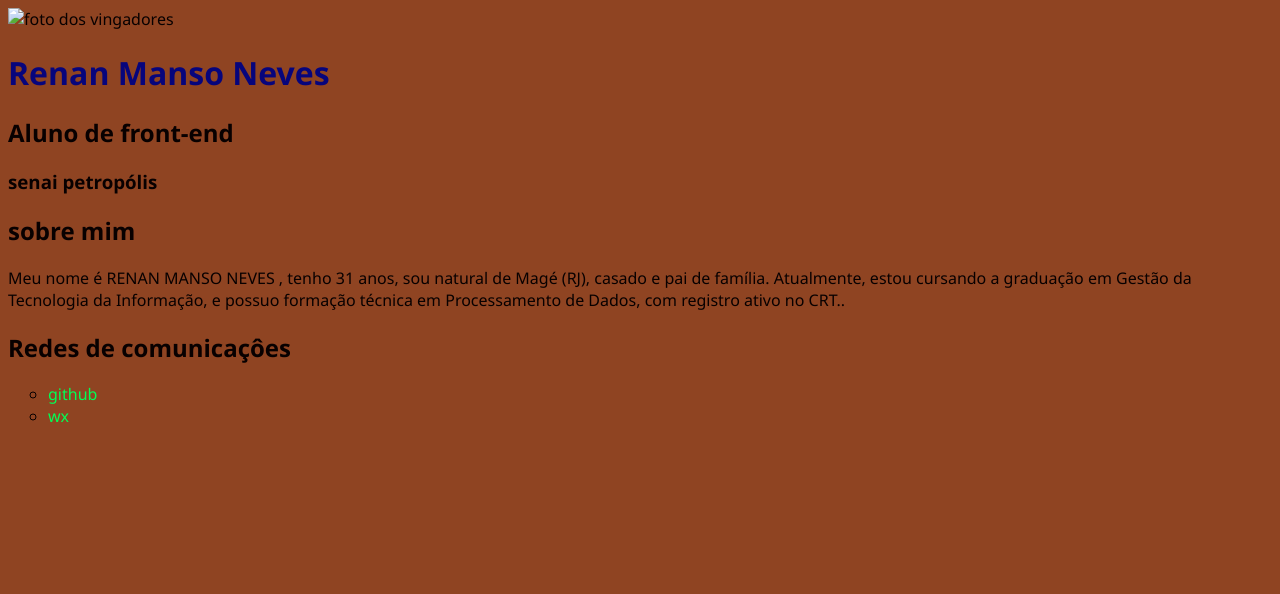
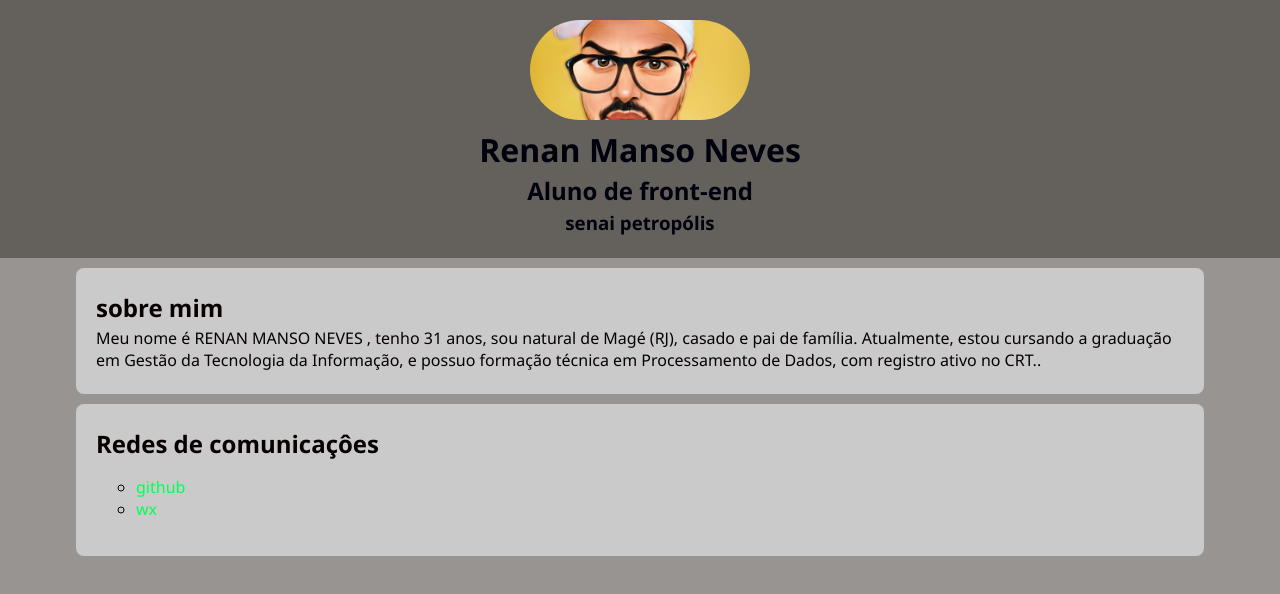
Before and after one commit to RenanMneves/ex02, a plain HTML site: page index.html in a window 1280 px wide. Drawn offline with Linux system fonts and the light colour scheme.

Commit message:
meu site

```diff
--- a/style.css
+++ b/style.css
@@ -1,14 +1,45 @@
 img{
-    width: 600px;
-    border-radius: 30%px;
+    width: 220px;
+    border-radius: 120px;
+    border-radius: 50px;
+    object-fit: cover;
+    height: 100px;
 }
 body{
-    background-color: rgb(143, 68, 34);
+    margin: 0;
+    padding: 0;
+    background-color: rgb(151, 148, 145);
     color: rgb(8, 0, 0);
     font-family:'Segoe UI', Tahoma, Geneva, Verdana, sans-serif
 }
-h1{
-    color: rgb(7, 5, 124);
+header{
+    background-color: rgb(100, 97, 92);
+    color: rgb(1, 1, 14);
+    padding: 20px 0;
+    text-align: center;
+}
+
+h1,h2,h3,p{
+    margin-bottom: 3px;
+    margin-top: 3px;
+    padding: 0;
+}
+section{
+    padding: 20px;
+    max-width: 85%;
+    margin: auto;
+    background: #cacaca;
+    margin-top: 10px;
+    margin-bottom: 10px;
+    border-radius: 8px;
+    box-shadow: 0 0 5px rgba(0,0,0,0,25);
+}
+blockquote{
+    font-style: italic;
+    border-left: 4px solid #0a0101;
+    border-radius: 5px;
+    padding-left: 10px;
+    margin: 10px 0;
 }
 li{ list-style-type: circle;
 
```
Also changed, not shown: img/Renan M Neves.jpeg (added).
